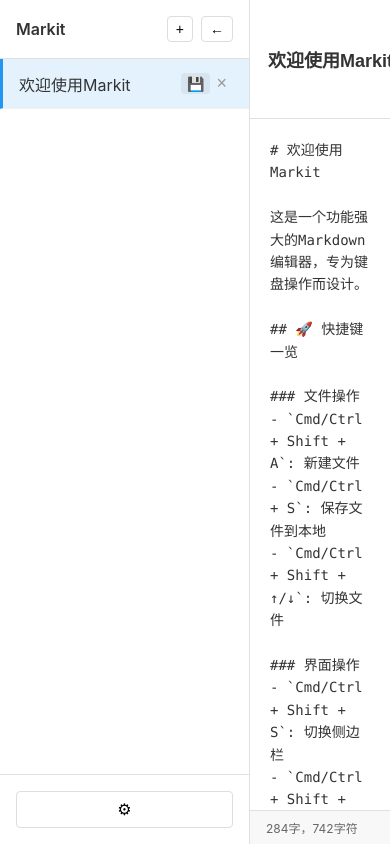
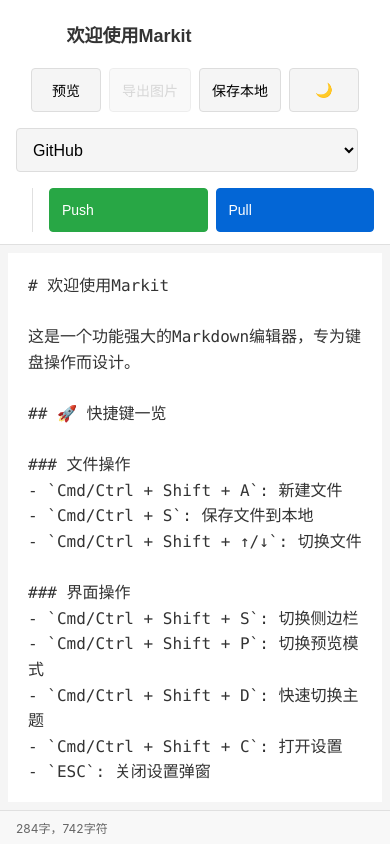
Before and after one commit to GitHubJiKe/markit, a Vue app: page / in a window 390 px wide. Built offline with nearby package versions, Linux system fonts and the light colour scheme.

Commit message:
mobile style

```diff
--- a/src/components/Preview.vue
+++ b/src/components/Preview.vue
@@ -417,4 +417,58 @@
     background: #404040;
     box-shadow: 0 6px 16px rgba(0, 0, 0, 0.4);
 }
+
+@media (max-width: 768px) {
+    .preview-content {
+        padding: 16px;
+        font-size: 16px; /* 防止iOS缩放 */
+        line-height: 1.6;
+    }
+
+    .scroll-to-top-btn {
+        bottom: 16px;
+        right: 16px;
+        width: 44px;
+        height: 44px;
+    }
+
+    .preview-container.mobile {
+        padding: 0;
+    }
+}
+
+@media (max-width: 480px) {
+    .preview-content {
+        padding: 12px;
+        font-size: 15px;
+    }
+
+    .scroll-to-top-btn {
+        bottom: 12px;
+        right: 12px;
+        width: 40px;
+        height: 40px;
+    }
+}
+
+/* 触摸设备优化 */
+@media (hover: none) and (pointer: coarse) {
+    .preview-container {
+        -webkit-overflow-scrolling: touch;
+    }
+
+    .scroll-to-top-btn:active {
+        transform: scale(0.95);
+    }
+}
+
+/* 横屏模式适配 */
+@media (max-height: 500px) and (orientation: landscape) {
+    .scroll-to-top-btn {
+        bottom: 10px;
+        right: 10px;
+        width: 36px;
+        height: 36px;
+    }
+}
 </style>
--- a/src/style.css
+++ b/src/style.css
@@ -2,6 +2,8 @@
 @import "./styles/preview/index.css";
 /* 代码高亮样式 */
 @import "./styles/preview/syntax-highlight.css";
+/* 移动端适配样式 */
+@import "./styles/mobile.css";
 
 /* Reset和基础样式 */
 * {
@@ -54,3 +56,247 @@
 .brand-footer.dark-theme .brand-name {
     color: #aaa;
 }
+
+/* 移动端适配样式 */
+@media (max-width: 768px) {
+    body {
+        overflow: auto;
+        -webkit-overflow-scrolling: touch;
+    }
+
+    #app {
+        width: 100%;
+        height: auto;
+        min-height: 100vh;
+    }
+
+    /* 移动端侧边栏样式 */
+    .sidebar {
+        position: fixed;
+        top: 0;
+        left: 0;
+        height: 100vh;
+        z-index: 1000;
+        transform: translateX(-100%);
+        transition: transform 0.3s ease;
+    }
+
+    .sidebar.visible {
+        transform: translateX(0);
+    }
+
+    .sidebar.hidden {
+        transform: translateX(-100%);
+    }
+
+    /* 移动端主内容区域 */
+    .main-content {
+        width: 100%;
+        margin-left: 0;
+    }
+
+    /* 移动端工具栏 */
+    .toolbar {
+        flex-direction: column;
+        gap: 12px;
+        padding: 12px;
+    }
+
+    .toolbar-actions {
+        flex-wrap: wrap;
+        gap: 8px;
+        justify-content: center;
+    }
+
+    .toolbar-actions button {
+        min-width: 80px;
+        padding: 8px 12px;
+        font-size: 14px;
+    }
+
+    /* 移动端预览风格选择器 */
+    .preview-style-selector {
+        width: 100%;
+        margin-top: 8px;
+    }
+
+    .style-select {
+        width: 100%;
+        padding: 8px;
+        font-size: 14px;
+    }
+
+    /* 移动端GitHub操作按钮 */
+    .github-actions {
+        width: 100%;
+        display: flex;
+        gap: 8px;
+        margin-top: 8px;
+    }
+
+    .github-actions button {
+        flex: 1;
+        padding: 8px 12px;
+        font-size: 14px;
+    }
+
+    /* 移动端编辑器 */
+    .editor-container {
+        padding: 12px;
+    }
+
+    .editor-container textarea {
+        font-size: 16px; /* 防止iOS缩放 */
+        line-height: 1.6;
+        padding: 12px;
+    }
+
+    /* 移动端预览区域 */
+    .preview-container {
+        padding: 12px;
+    }
+
+    .preview-content {
+        font-size: 16px;
+        line-height: 1.6;
+    }
+
+    /* 移动端状态栏 */
+    .status-bar {
+        padding: 8px 12px;
+        font-size: 12px;
+    }
+
+    /* 移动端设置弹窗 */
+    .settings-modal {
+        width: 95%;
+        max-width: 400px;
+        margin: 20px auto;
+        max-height: 90vh;
+        overflow-y: auto;
+    }
+
+    .settings-content {
+        padding: 16px;
+    }
+
+    /* 移动端加载组件 */
+    .loading-overlay {
+        padding: 20px;
+    }
+
+    .loading-content {
+        padding: 16px;
+        min-width: 280px;
+    }
+}
+
+/* 平板端适配样式 */
+@media (min-width: 769px) and (max-width: 1024px) {
+    .sidebar {
+        width: 220px;
+    }
+
+    .toolbar-actions {
+        gap: 10px;
+    }
+
+    .toolbar-actions button {
+        padding: 6px 10px;
+        font-size: 13px;
+    }
+}
+
+/* 超小屏幕适配 */
+@media (max-width: 480px) {
+    .toolbar {
+        padding: 8px;
+    }
+
+    .toolbar-actions {
+        gap: 6px;
+    }
+
+    .toolbar-actions button {
+        min-width: 70px;
+        padding: 6px 8px;
+        font-size: 12px;
+    }
+
+    .editor-container,
+    .preview-container {
+        padding: 8px;
+    }
+
+    .sidebar-header {
+        padding: 12px;
+    }
+
+    .sidebar-header h2 {
+        font-size: 14px;
+    }
+
+    .file-item {
+        padding: 8px 12px;
+    }
+
+    .file-name {
+        font-size: 13px;
+    }
+}
+
+/* 横屏模式适配 */
+@media (max-height: 500px) and (orientation: landscape) {
+    .sidebar {
+        height: 100vh;
+        overflow-y: auto;
+    }
+
+    .toolbar {
+        padding: 8px 12px;
+    }
+
+    .toolbar-actions {
+        gap: 6px;
+    }
+
+    .toolbar-actions button {
+        padding: 6px 10px;
+        font-size: 12px;
+    }
+}
+
+/* 触摸设备优化 */
+@media (hover: none) and (pointer: coarse) {
+    .file-item,
+    .toolbar-actions button,
+    .sidebar-actions button,
+    .settings-btn {
+        min-height: 44px; /* iOS推荐的最小触摸目标 */
+    }
+
+    .delete-btn {
+        min-height: 32px;
+        min-width: 32px;
+    }
+
+    /* 增加触摸反馈 */
+    .file-item:active,
+    .toolbar-actions button:active,
+    .sidebar-actions button:active,
+    .settings-btn:active {
+        opacity: 0.7;
+        transform: scale(0.98);
+    }
+}
+
+/* 高DPI屏幕优化 */
+@media (-webkit-min-device-pixel-ratio: 2), (min-resolution: 192dpi) {
+    .sidebar {
+        border-right-width: 0.5px;
+    }
+
+    .file-item {
+        border-bottom-width: 0.5px;
+    }
+}
--- /dev/null
+++ b/src/styles/mobile.css
@@ -0,0 +1,190 @@
+/* 移动端全局样式 */
+
+/* 防止iOS Safari的缩放 */
+@media screen and (max-width: 768px) {
+    input[type="text"],
+    input[type="search"],
+    textarea,
+    select {
+        font-size: 16px !important;
+    }
+}
+
+/* 移动端滚动优化 */
+@media (max-width: 768px) {
+    * {
+        -webkit-overflow-scrolling: touch;
+    }
+
+    body {
+        overflow-x: hidden;
+    }
+
+    /* 移动端侧边栏滚动优化 */
+    .sidebar .file-list {
+        -webkit-overflow-scrolling: touch;
+    }
+
+    /* 移动端主内容区域滚动优化 */
+    .content-area {
+        -webkit-overflow-scrolling: touch;
+    }
+}
+
+/* 移动端触摸反馈 */
+@media (hover: none) and (pointer: coarse) {
+    button,
+    .file-item,
+    .action-btn {
+        -webkit-tap-highlight-color: transparent;
+        -webkit-touch-callout: none;
+        -webkit-user-select: none;
+        user-select: none;
+    }
+
+    /* 触摸时的视觉反馈 */
+    button:active,
+    .file-item:active,
+    .action-btn:active {
+        opacity: 0.7;
+        transform: scale(0.98);
+        transition: all 0.1s ease;
+    }
+}
+
+/* 移动端字体大小优化 */
+@media (max-width: 768px) {
+    body {
+        font-size: 16px;
+    }
+
+    h1 {
+        font-size: 1.8rem;
+    }
+    h2 {
+        font-size: 1.5rem;
+    }
+    h3 {
+        font-size: 1.3rem;
+    }
+    h4 {
+        font-size: 1.1rem;
+    }
+    h5 {
+        font-size: 1rem;
+    }
+    h6 {
+        font-size: 0.9rem;
+    }
+}
+
+/* 移动端间距优化 */
+@media (max-width: 768px) {
+    .sidebar-header,
+    .sidebar-footer {
+        padding: 16px;
+    }
+
+    .file-item {
+        padding: 12px 16px;
+    }
+
+    .toolbar {
+        padding: 12px;
+    }
+
+    .editor-container,
+    .preview-container {
+        padding: 0;
+    }
+}
+
+/* 移动端按钮大小优化 */
+@media (max-width: 768px) {
+    button,
+    .action-btn {
+        min-height: 44px;
+        min-width: 44px;
+    }
+
+    .delete-btn {
+        min-height: 32px;
+        min-width: 32px;
+    }
+}
+
+/* 移动端输入框优化 */
+@media (max-width: 768px) {
+    input,
+    textarea,
+    select {
+        min-height: 44px;
+        padding: 10px 12px;
+    }
+}
+
+/* 移动端侧边栏动画优化 */
+@media (max-width: 768px) {
+    .sidebar {
+        transition: transform 0.3s cubic-bezier(0.4, 0, 0.2, 1);
+    }
+
+    .mobile-overlay {
+        transition: opacity 0.3s cubic-bezier(0.4, 0, 0.2, 1);
+    }
+}
+
+/* 移动端高DPI屏幕优化 */
+@media (-webkit-min-device-pixel-ratio: 2), (min-resolution: 192dpi) {
+    .sidebar {
+        border-right-width: 0.5px;
+    }
+
+    .file-item {
+        border-bottom-width: 0.5px;
+    }
+
+    .toolbar {
+        border-bottom-width: 0.5px;
+    }
+}
+
+/* 移动端暗色主题优化 */
+@media (max-width: 768px) {
+    .dark-theme .sidebar {
+        box-shadow: 2px 0 8px rgba(0, 0, 0, 0.3);
+    }
+
+    .dark-theme .mobile-overlay {
+        background: rgba(0, 0, 0, 0.7);
+    }
+}
+
+/* 移动端横屏模式优化 */
+@media (max-height: 500px) and (orientation: landscape) {
+    .sidebar-header {
+        padding: 12px 16px;
+    }
+
+    .sidebar-header h2 {
+        font-size: 14px;
+    }
+
+    .file-item {
+        padding: 8px 16px;
+    }
+
+    .toolbar {
+        padding: 8px 12px;
+    }
+
+    .toolbar-actions {
+        gap: 6px;
+    }
+
+    .action-btn {
+        padding: 6px 10px;
+        font-size: 12px;
+        min-height: 36px;
+    }
+}
```
